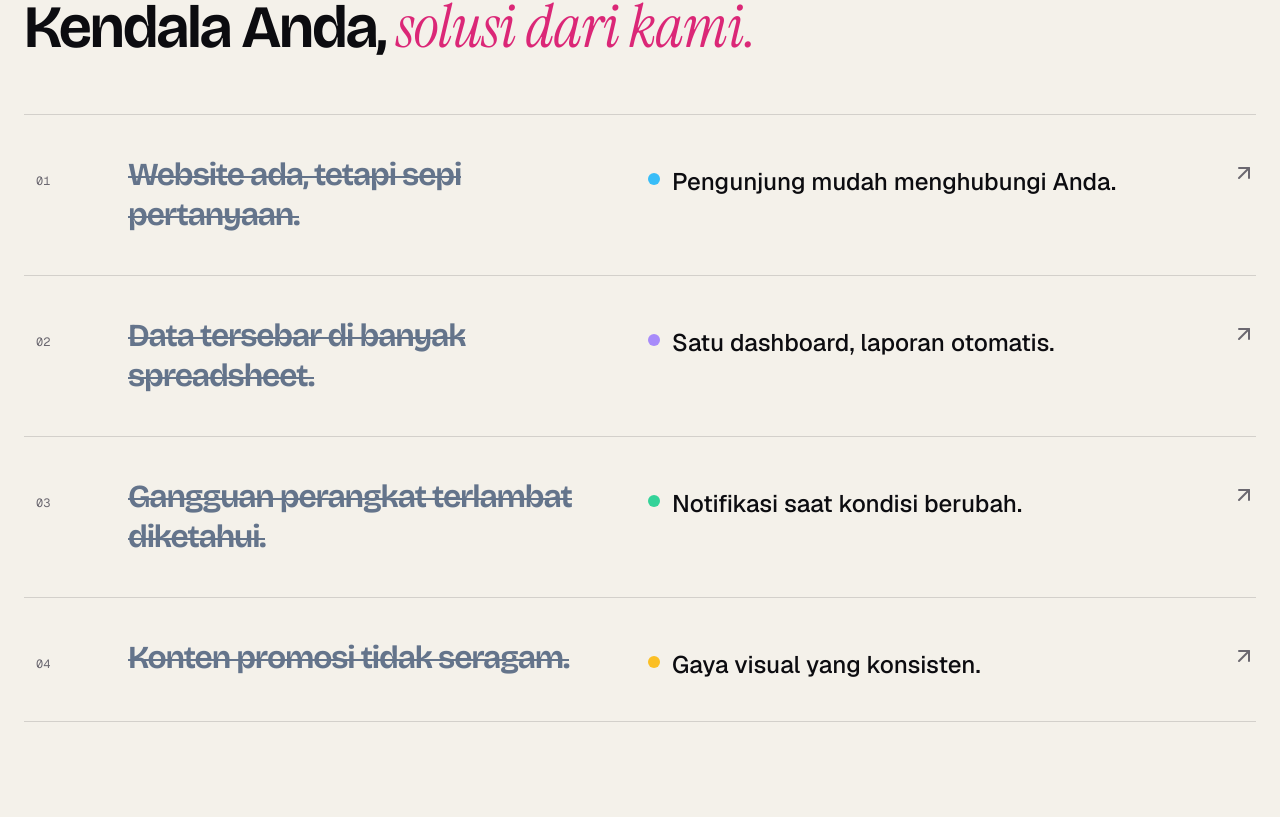
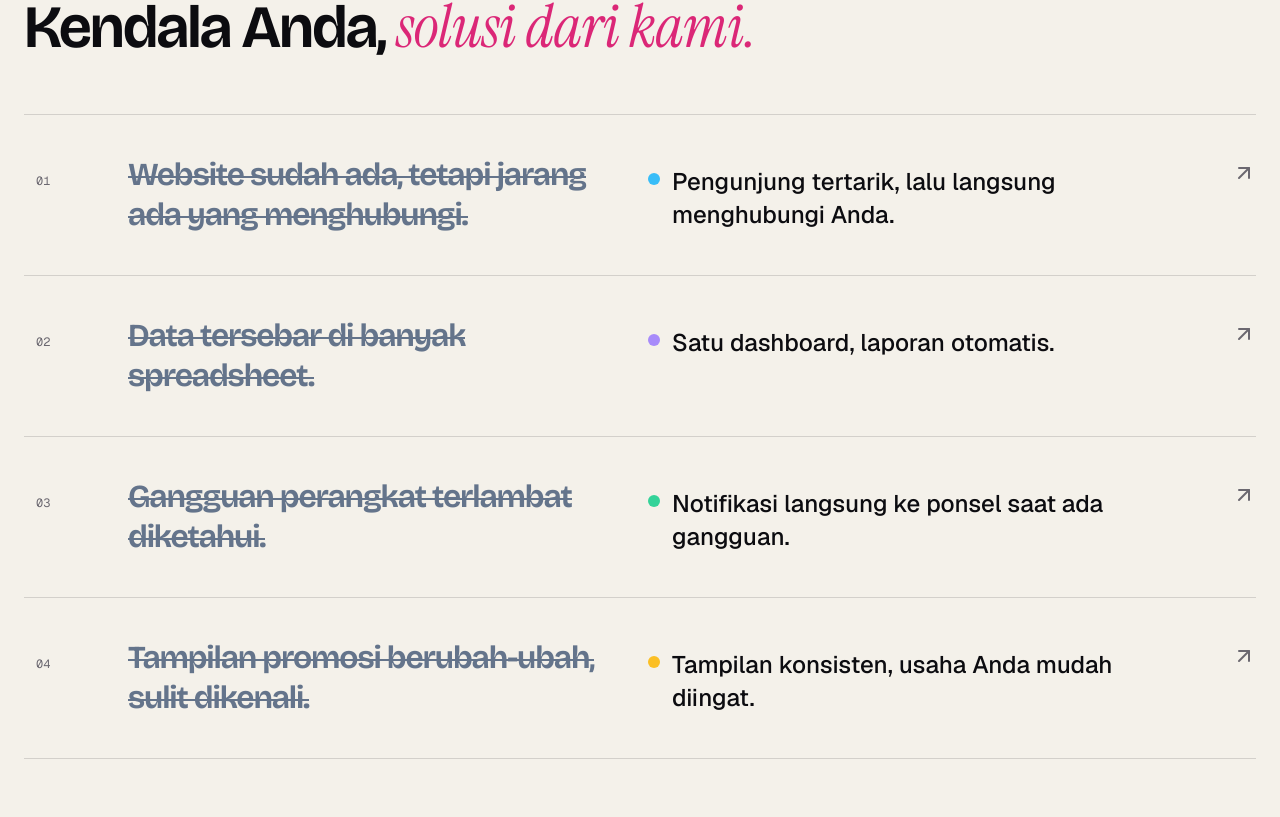
Before and after one commit to digipulse26/digipulse, a React (Vite) app: page / in a window 1280 px wide. Shown: the part 1043-1860 px from the top of the page. Built offline with nearby package versions, Linux system fonts and the light colour scheme.

Commit message:
Reword pain points to focus on client outcomes

```diff
--- a/src/data.js
+++ b/src/data.js
@@ -150,10 +150,10 @@ export const groups = [
 ];
 
 export const pains = [
-  { q: 'Website ada, tetapi sepi pertanyaan.', a: 'Pengunjung mudah menghubungi Anda.', to: 'website' },
+  { q: 'Website sudah ada, tetapi jarang ada yang menghubungi.', a: 'Pengunjung tertarik, lalu langsung menghubungi Anda.', to: 'website' },
   { q: 'Data tersebar di banyak spreadsheet.', a: 'Satu dashboard, laporan otomatis.', to: 'aplikasi' },
-  { q: 'Gangguan perangkat terlambat diketahui.', a: 'Notifikasi saat kondisi berubah.', to: 'iot' },
-  { q: 'Konten promosi tidak seragam.', a: 'Gaya visual yang konsisten.', to: 'kreatif' },
+  { q: 'Gangguan perangkat terlambat diketahui.', a: 'Notifikasi langsung ke ponsel saat ada gangguan.', to: 'iot' },
+  { q: 'Tampilan promosi berubah-ubah, sulit dikenali.', a: 'Tampilan konsisten, usaha Anda mudah diingat.', to: 'kreatif' },
 ];
 
 export const faqs = [
```
